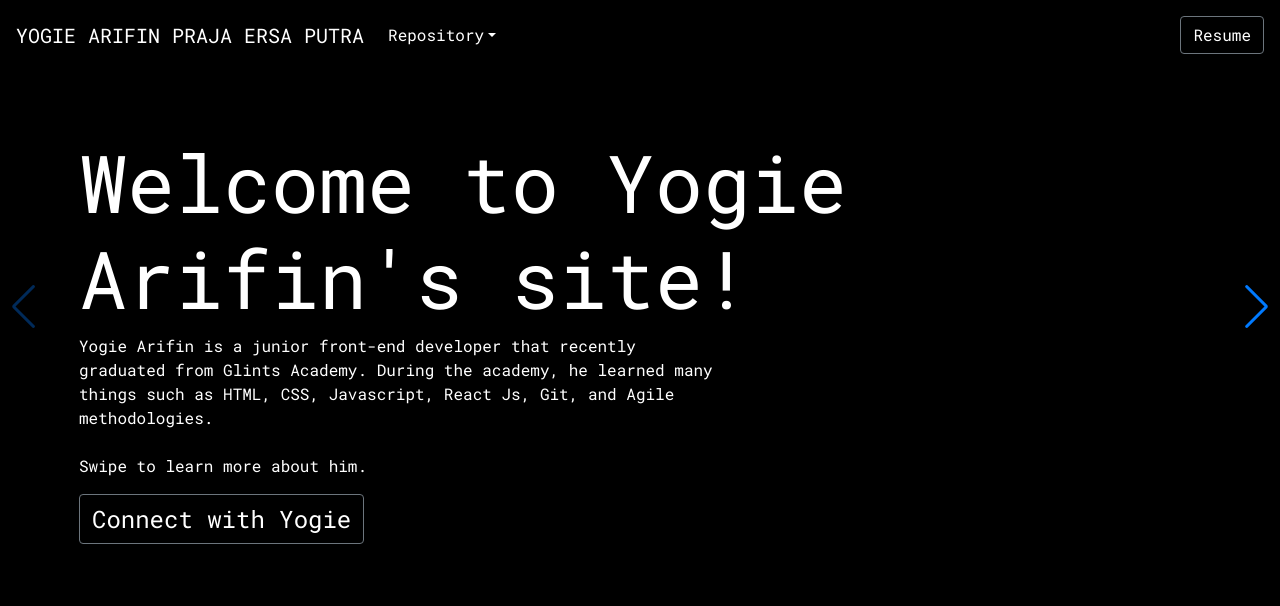
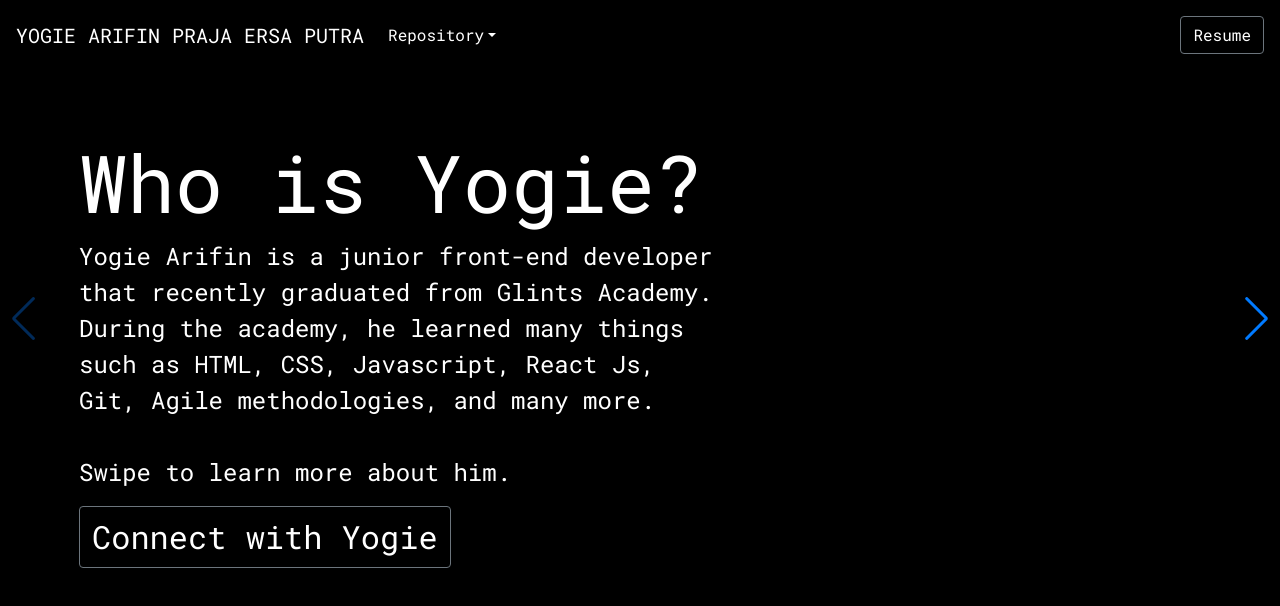
Before and after one commit to yogiearifin/portfolio, a React (Create React App) app: page / in a window 1280 px wide. Shown: the top 606 px of the page. Built offline with nearby package versions, Linux system fonts and the light colour scheme.

Commit message:
[Yogie] - initialize swiper

```diff
--- a/src/assets/styles/intro.scss
+++ b/src/assets/styles/intro.scss
@@ -7,10 +7,10 @@
     p {
         text-align: left;
         width: 40rem;
-        font-size: 1rem;
+        font-size: 1.5rem;
     }
     .btn {
-        font-size: 1.5rem;
+        font-size: 2rem;
     }
     &-row {
         display: flex;
--- a/src/assets/styles/projects.scss
+++ b/src/assets/styles/projects.scss
@@ -6,7 +6,8 @@
     }
     img {
         width: 30rem;
-        height: 12rem;
+        height: 16rem;
+        margin: 10%;
     }
     &-row {
         border-style: solid;
@@ -20,6 +21,13 @@
     &-text {
         h1 {
             text-align: left;
+            font-size: 4.5rem;
+        }
+        p {
+            font-size: 1.5rem;
+        }
+        .btn {
+            font-size: 2rem;
         }
     }
     &-repo {
--- a/src/components/Intro.js
+++ b/src/components/Intro.js
@@ -6,14 +6,14 @@ const Intro = () => {
     return (
         <React.Fragment>
             <Container className="intro">
-            <h1>Welcome to Yogie Arifin's site!</h1>
+            <h1>Who is Yogie?</h1>
                 <Row className="intro-row">
                     <Col className="intro-text">
                         <p>Yogie Arifin is a junior front-end
                             developer that recently graduated
                             from Glints Academy. During the
                             academy, he learned many things such as HTML,
-                            CSS, Javascript, React Js, Git, and Agile methodologies. <br/>
+                            CSS, Javascript, React Js, Git, Agile methodologies, and many more. <br/>
                             <br/>
                             Swipe to learn more about him.</p>
                             <Button href="https://www.linkedin.com/in/yogie-arifin" target="_blank">Connect with Yogie</Button>
```
